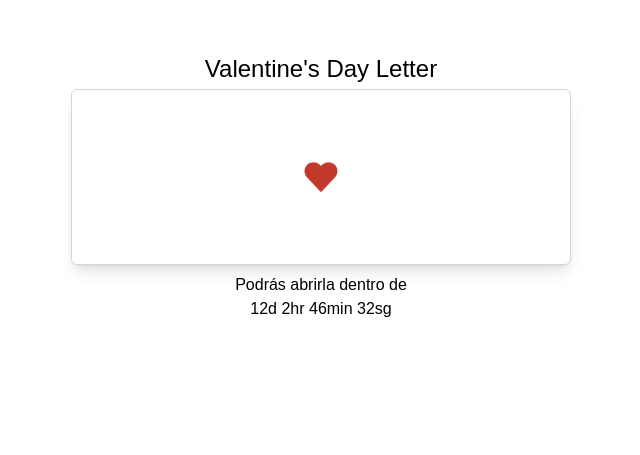
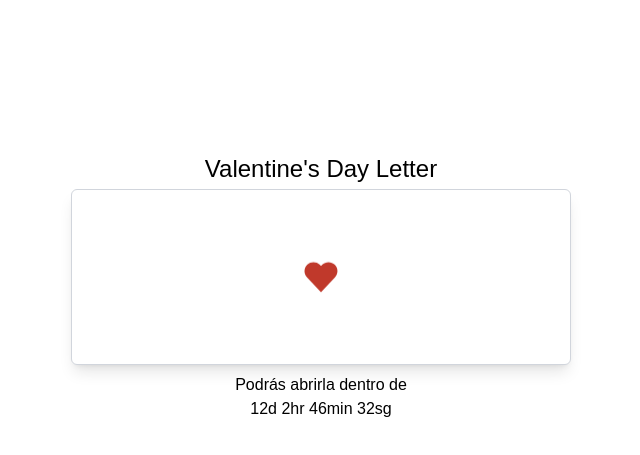
Before and after one commit to LuisDavid06/valentines-day-letter, a React (Vite) app in the folder Client/: page / in a window 1280 px wide. Shown: the part 213-668 px from the top of the page, without its empty margins (319-959 px from the left). Built offline with nearby package versions, Linux system fonts and the light colour scheme; a web font is replaced by a local one.

Commit message:
Style: Añadido padding top al container para mejorar la ubicación de los elementos en cualquier tipo de pantalla. Añadido justify-between para ubicar los elementos de forma correcta junto con el footer.

```diff
--- a/Client/src/components/UI/Container.jsx
+++ b/Client/src/components/UI/Container.jsx
@@ -9,7 +9,7 @@ export const Container = ({
 }) => {
   return (
     <div
-      className={`flex h-screen flex-1 flex-col items-center px-6 lg:px-8 ${
+      className={`flex h-screen pt-[25vh] flex-1 flex-col items-center px-6 lg:px-8 justify-between ${
         blockEvents && "opacity-50 pointer-events-none"
       } ${className}`}
       {...props}
```
